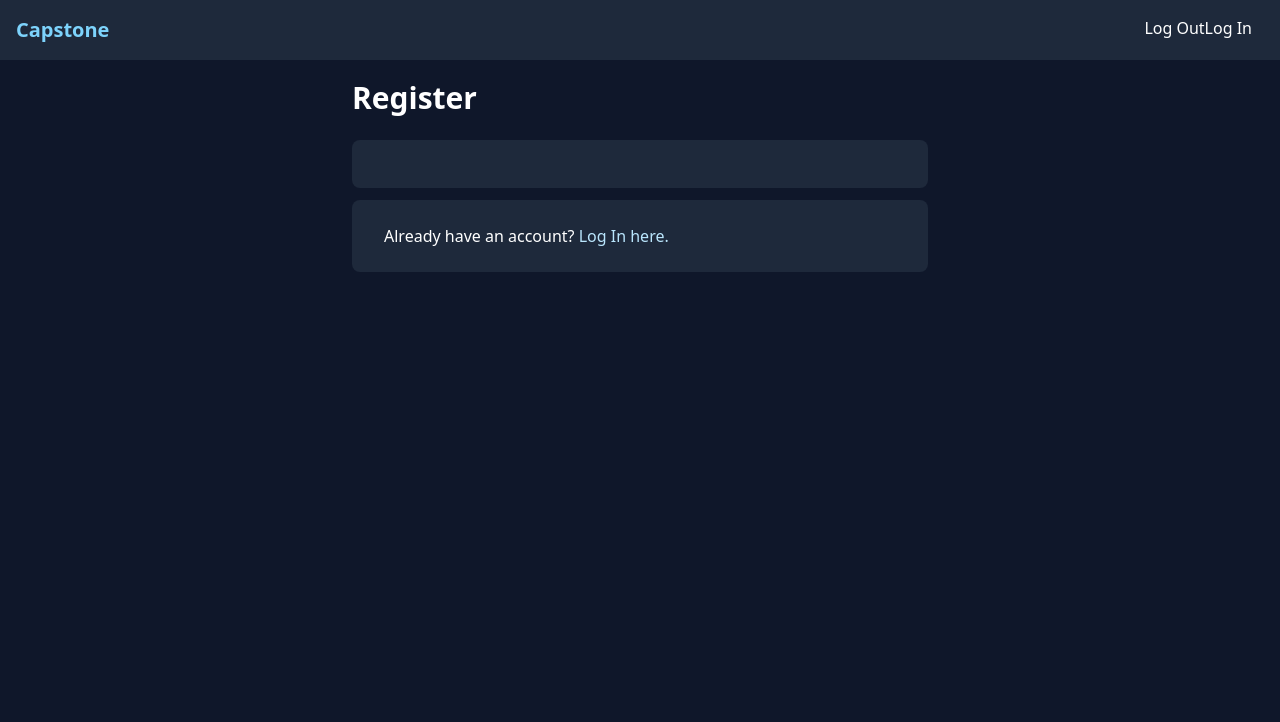
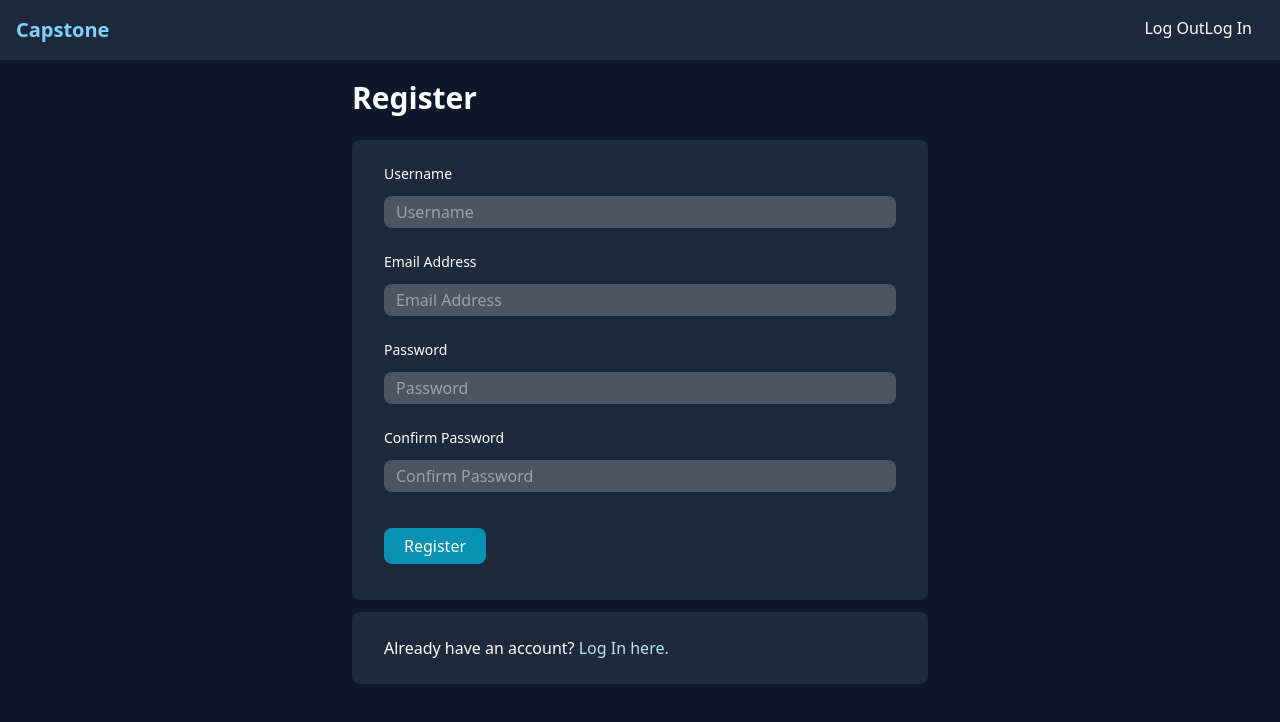
Before and after one commit to Seasawher/cs50web-capstone, a Next.js app in the folder frontend/: page /register in a window 1280 px wide. Shown: the top 722 px of the page. Built offline with nearby package versions, Linux system fonts and the light colour scheme.

Commit message:
Layout 🎨 restore login/register form (without functionality..)

```diff
--- a/frontend/src/components/input.tsx
+++ b/frontend/src/components/input.tsx
@@ -1,13 +1,23 @@
 import React from 'react';
 
-export default function Input({ label, type }: {label: string, type: string}) {
-  const input_id = `id_${label}`;
+export default function Input({
+  id,
+  name,
+  type,
+  placeholder,
+}: {
+  id: string;
+  name: string;
+  type: string;
+  placeholder: string;
+}) {
   return (
     <>
       <input
         type={type}
-        id={input_id}
-        placeholder={label}
+        id={id}
+        name={name}
+        placeholder={placeholder}
         className="w-full rounded-lg bg-gray-600 px-3 py-1 placeholder-gray-400 focus:caret-blue-500 focus:outline focus:outline-2 focus:outline-blue-500"
       ></input>
     </>
--- a/frontend/src/pages/login.tsx
+++ b/frontend/src/pages/login.tsx
@@ -1,6 +1,8 @@
 import React from 'react';
 import Head from 'next/head';
 import Link from 'next/link';
+import Input from '../components/input';
+import SubmitButton from '../components/submitButton';
 
 export default function Home() {
   return (
@@ -16,32 +18,15 @@ export default function Home() {
               <label htmlFor="id_username" className="mb-3 block text-sm font-medium">
                 Username
               </label>
-              <input
-                type="text"
-                id="id_username"
-                placeholder="username"
-                className="w-full rounded-lg
-                        bg-gray-600 px-3
-                        py-1 placeholder-gray-400 focus:caret-blue-500 focus:outline focus:outline-2 focus:outline-blue-500"
-              ></input>
+              <Input id="id_username" name="username" type="text" placeholder="Username" />
             </div>
             <div className="mb-6">
               <label htmlFor="id_password" className="mb-3 block text-sm font-medium">
                 Password
               </label>
-              <input
-                type="password"
-                id="id_password"
-                placeholder="password"
-                className="w-full rounded-lg bg-gray-600 px-3 py-1 placeholder-gray-400 focus:caret-blue-500 focus:outline focus:outline-2 focus:outline-blue-500"
-              ></input>
+              <Input id="id_password" name="password" type="password" placeholder="Password" />
             </div>
-            <button
-              type="submit"
-              className="my-3 rounded-lg bg-cyan-600 px-5 py-1.5 font-medium text-white hover:bg-cyan-700 focus:outline focus:outline-2 focus:outline-blue-500"
-            >
-              Login
-            </button>
+            <SubmitButton name="Login" />
           </form>
         </div>
         <div className="mb-3 rounded-lg bg-slate-800 py-6 px-8">
--- a/frontend/src/pages/register.tsx
+++ b/frontend/src/pages/register.tsx
@@ -1,6 +1,8 @@
 import React from 'react';
 import Head from 'next/head';
 import Link from 'next/link';
+import Input from '../components/input';
+import SubmitButton from '../components/submitButton';
 
 export default function Home() {
   return (
@@ -10,7 +12,35 @@ export default function Home() {
       </Head>
       <section className="mx-auto max-w-xl">
         <h1 className="mb-6 text-3xl font-bold">Register</h1>
-        <div className="mb-3 rounded-lg bg-slate-800 py-6 px-8"></div>
+        <div className="mb-3 rounded-lg bg-slate-800 py-6 px-8">
+          <form>
+            <div className="mb-6">
+              <label htmlFor="id_username" className="mb-3 block text-sm font-medium">
+                Username
+              </label>
+              <Input id="id_username" name="username" type="text" placeholder="Username" />
+            </div>
+            <div className="mb-6">
+              <label htmlFor="id_email" className="mb-3 block text-sm font-medium">
+                Email Address
+              </label>
+              <Input id="id_email" name="email" type="text" placeholder="Email Address" />
+            </div>
+            <div className="mb-6">
+              <label htmlFor="id_password" className="mb-3 block text-sm font-medium">
+                Password
+              </label>
+              <Input id="id_password" name="password" type="password" placeholder="Password" />
+            </div>
+            <div className="mb-6">
+              <label htmlFor="id_confirm_password" className="mb-3 block text-sm font-medium">
+                Confirm Password
+              </label>
+              <Input id="id_confirm_password" name="confirm_password" type="password" placeholder="Confirm Password" />
+            </div>
+            <SubmitButton name="Register" />
+          </form>
+        </div>
         <div className="mb-3 rounded-lg bg-slate-800 py-6 px-8">
           Already have an account?{' '}
           <Link className="text-sky-200 hover:text-sky-400 hover:underline" href="./login">
```
